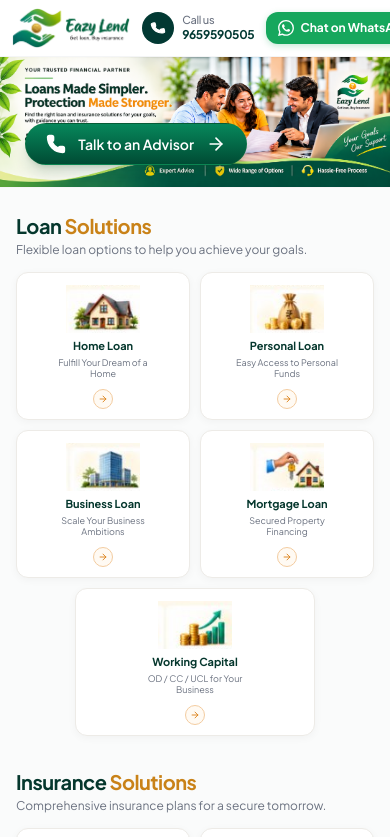
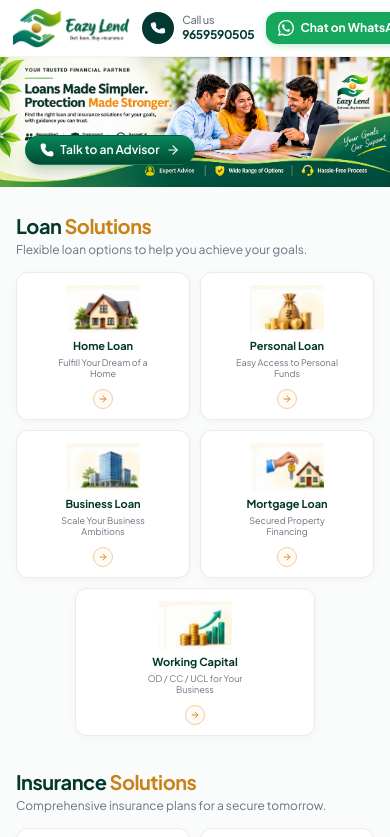
Before and after one commit to sivaathri/Easy-Lend, a React (Vite) app: page / in a window 390 px wide. Shown: the top 837 px of the page. Built offline with nearby package versions, Linux system fonts and the light colour scheme; a web font is replaced by a local one.

Commit message:
feat: add FreeConsultation and Hero components

```diff
--- a/src/components/FreeConsultation.jsx
+++ b/src/components/FreeConsultation.jsx
@@ -89,7 +89,9 @@ export default function FreeConsultation() {
   };
 
   return (
-    <section id="free-consultation" className="w-full px-4 sm:px-6 md:px-8 lg:px-12 py-8 sm:py-12 md:py-14">
+    <section id="free-consultation" className="w-full px-4 sm:px-6 md:px-8 lg:px-12 py-8 sm:py-12 md:py-14 scroll-mt-20 sm:scroll-mt-24">
+      {/* Anchor alias for #contact */}
+      <div id="contact" className="sr-only" />
       <div className="w-full max-w-5xl mx-auto">
 
         {/* ================= ENLARGED CONSULTATION CARD ================= */}
--- a/src/components/Hero.jsx
+++ b/src/components/Hero.jsx
@@ -18,26 +18,33 @@ export default function Hero() {
 
         {/* Talk to an Advisor Button */}
         <a
-          href="#contact"
+          href="#free-consultation"
+          onClick={(e) => {
+            e.preventDefault();
+            const el = document.getElementById('free-consultation');
+            if (el) {
+              el.scrollIntoView({ behavior: 'smooth' });
+            }
+          }}
           className="absolute left-[6.5%] bottom-[17%]
-          inline-flex items-center justify-center gap-3
-          px-5 py-2.5 md:px-7 md:py-3.5
+          inline-flex items-center justify-center gap-1.5 sm:gap-2.5 md:gap-3
+          px-3.5 py-1.5 xs:px-4 xs:py-2 sm:px-5 sm:py-2.5 md:px-7 md:py-3.5
           rounded-full
           bg-gradient-to-b from-[#07875b] to-[#004b34]
           text-white font-semibold
-          text-sm md:text-base lg:text-lg
+          text-xs sm:text-sm md:text-base lg:text-lg
           shadow-lg shadow-green-900/20
           border border-green-700/30
           hover:from-[#069b68] hover:to-[#006343]
-          hover:scale-105
+          hover:scale-105 active:scale-95
           transition-all duration-300
-          whitespace-nowrap"
+          whitespace-nowrap cursor-pointer z-10"
         >
-          <Phone size={20} fill="white" />
+          <Phone className="w-3.5 h-3.5 sm:w-4 sm:h-4 md:w-5 md:h-5 text-white fill-white" />
 
           <span>Talk to an Advisor</span>
 
-          <ArrowRight size={20} />
+          <ArrowRight className="w-3.5 h-3.5 sm:w-4 sm:h-4 md:w-5 md:h-5" />
         </a>
 
       </div>
```
